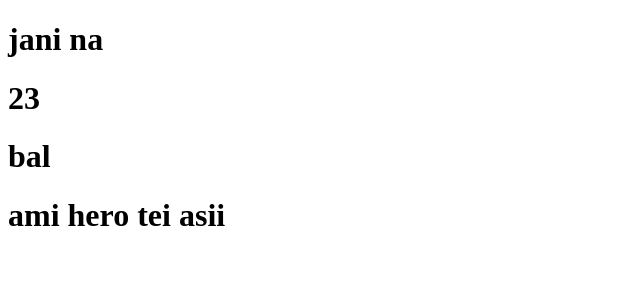
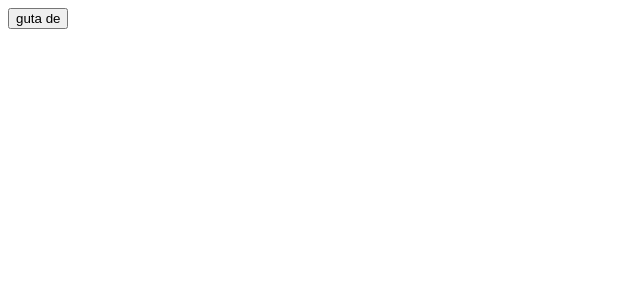
Before and after one commit to MD-Tanvir-Uddin-Alif/React, a React (Vite) app in the folder vite-project/: page / in a window 1280 px wide. Shown: the top 300 px of the page, without its empty margins (0-640 px from the left). Built offline with nearby package versions, Linux system fonts and the light colour scheme.

Commit message:
still learning

```diff
--- a/vite-project/src/App.jsx
+++ b/vite-project/src/App.jsx
@@ -1,15 +1,15 @@
 import React from 'react';
 import Hero from './component/Hero'
+
+const baker_fun = () =>{
+  alert("parent class theke bolci");
+};
+
 const App = () => {
-  const hudat = {
-    nameIs : "jani na",
-    age : 23,
-    language : "bal"
-  };
   return (
     <div>
       {
-        <Hero hudai={hudat}/>
+        <Hero hudai={baker_fun}/>
       }
     </div>
   );
--- a/vite-project/src/component/Hero.jsx
+++ b/vite-project/src/component/Hero.jsx
@@ -3,10 +3,7 @@ import React from 'react';
 const Hero = (props) => {
     return (
         <div>
-            <h1>{props.hudai['nameIs']}</h1>
-            <h1>{props.hudai['age']}</h1>
-            <h1>{props.hudai['language']}</h1>
-            <h1>ami hero tei asii</h1>
+            <button onClick={props.hudai}>guta de</button>
         </div>
     );
 };
```
